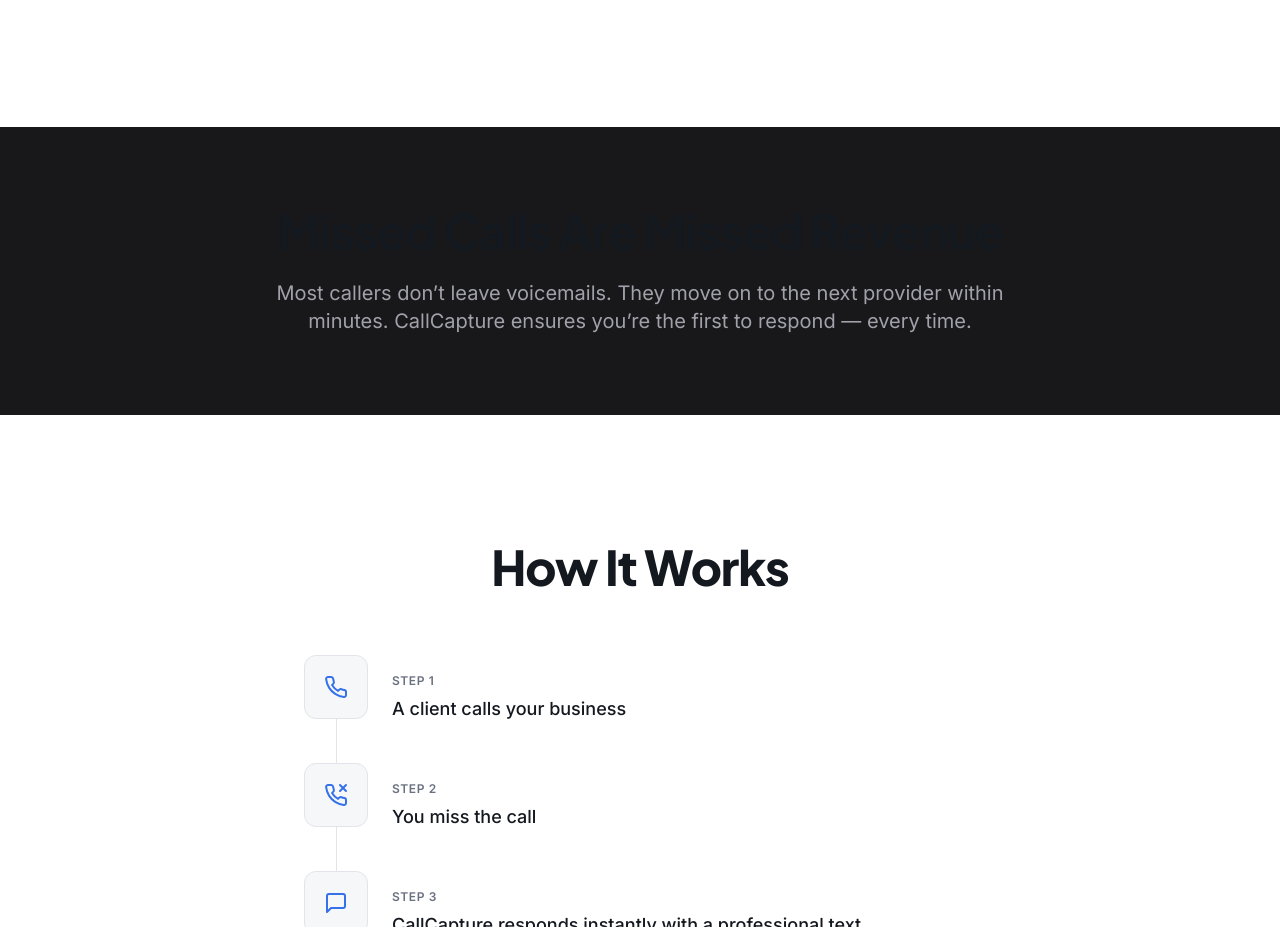
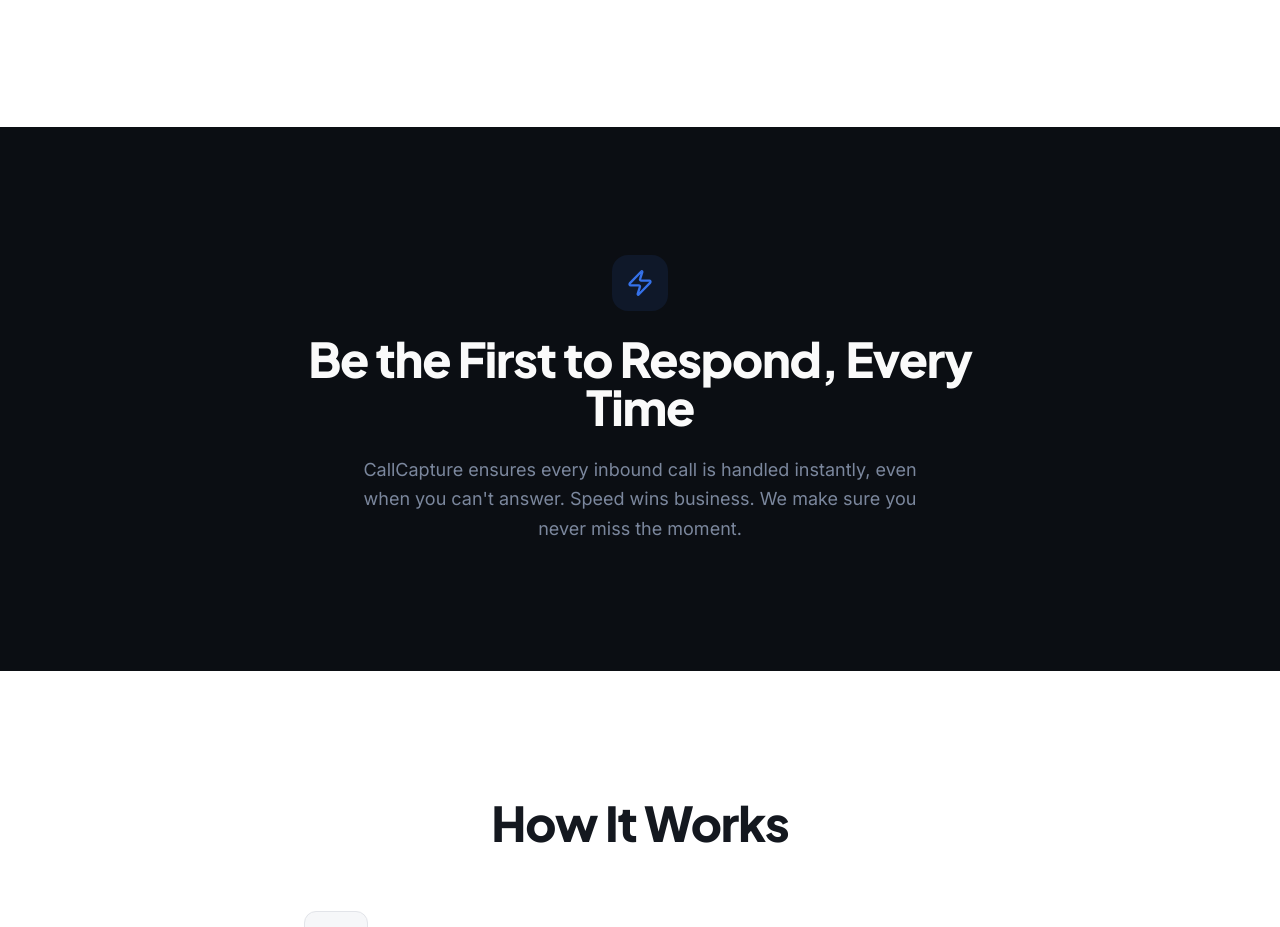
Before and after one commit to birdsinspace-gif/callcapture-nextjs, a Next.js app: page / in a window 1280 px wide. Shown: the part 1209-2136 px from the top of the page. Built offline with nearby package versions, Linux system fonts and the light colour scheme.

Commit message:
Update Value.tsx

```diff
--- a/src/components/landing/Value.tsx
+++ b/src/components/landing/Value.tsx
@@ -1,13 +1,32 @@
-export default function Value() {
-  return (
-    <section className="py-20 px-6 bg-zinc-900">
-      <div className="max-w-5xl mx-auto text-center">
-        <h2 className="text-5xl font-bold tracking-tight mb-6">Missed Calls Are Missed Revenue</h2>
-        <p className="text-xl text-zinc-400 max-w-3xl mx-auto">
-          Most callers don’t leave voicemails. They move on to the next provider within minutes.
-          CallCapture ensures you’re the first to respond — every time.
+"use client";
+
+import { motion } from "framer-motion";
+import { Zap } from "lucide-react";
+
+const Value = () => (
+  <section className="bg-hero py-24 md:py-32">
+    <div className="container mx-auto px-6">
+      <motion.div
+        className="mx-auto max-w-2xl text-center"
+        initial={{ opacity: 0, y: 20 }}
+        whileInView={{ opacity: 1, y: 0 }}
+        viewport={{ once: true, margin: "-100px" }}
+        transition={{ duration: 0.6 }}
+      >
+        <div className="mx-auto mb-6 flex h-14 w-14 items-center justify-center rounded-2xl bg-primary/10">
+          <Zap className="h-7 w-7 text-primary" />
+        </div>
+        <h2 className="font-display text-3xl font-extrabold tracking-tight text-hero-foreground md:text-5xl">
+          Be the First to Respond, Every Time
+        </h2>
+        <p className="mx-auto mt-6 max-w-xl text-lg leading-relaxed text-hero-muted">
+          CallCapture ensures every inbound call is handled instantly, even when
+          you can&apos;t answer. Speed wins business. We make sure you never miss the
+          moment.
         </p>
-      </div>
-    </section>
-  );
-}
+      </motion.div>
+    </div>
+  </section>
+);
+
+export default Value;
```
